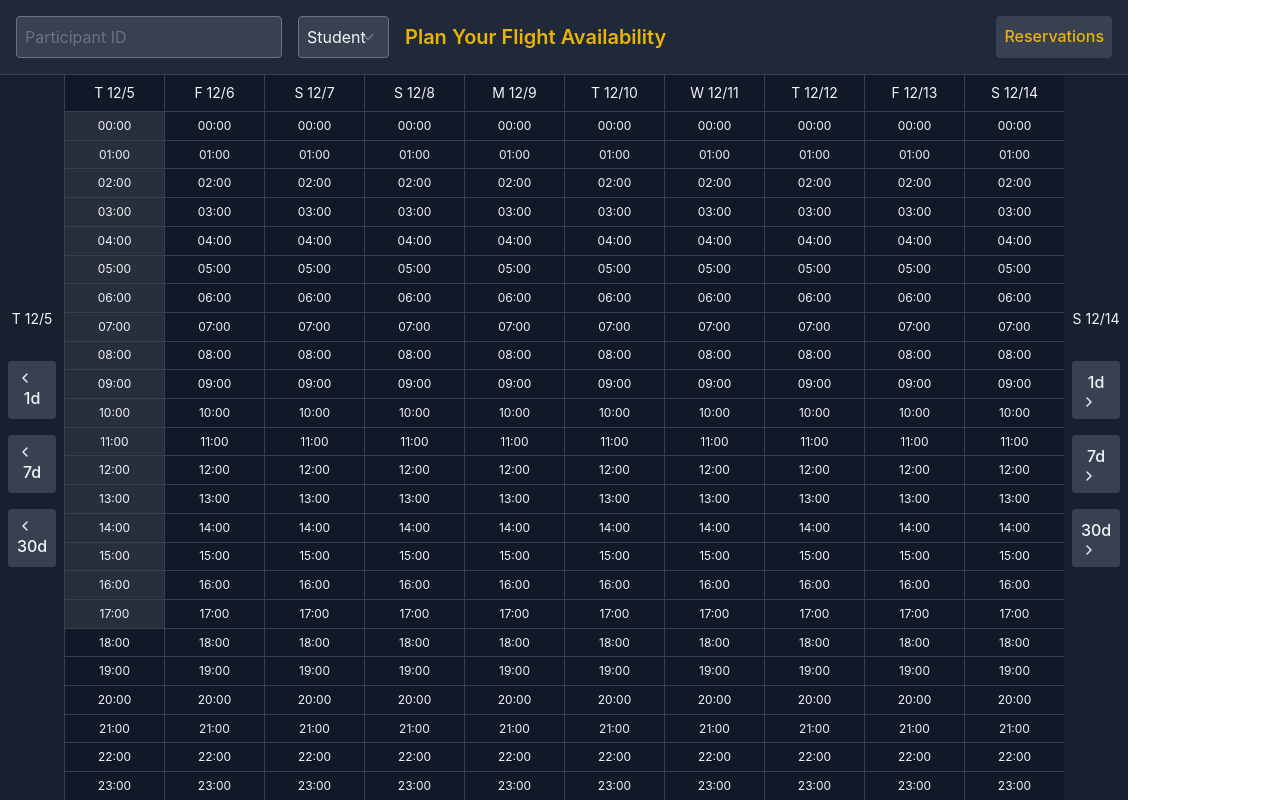
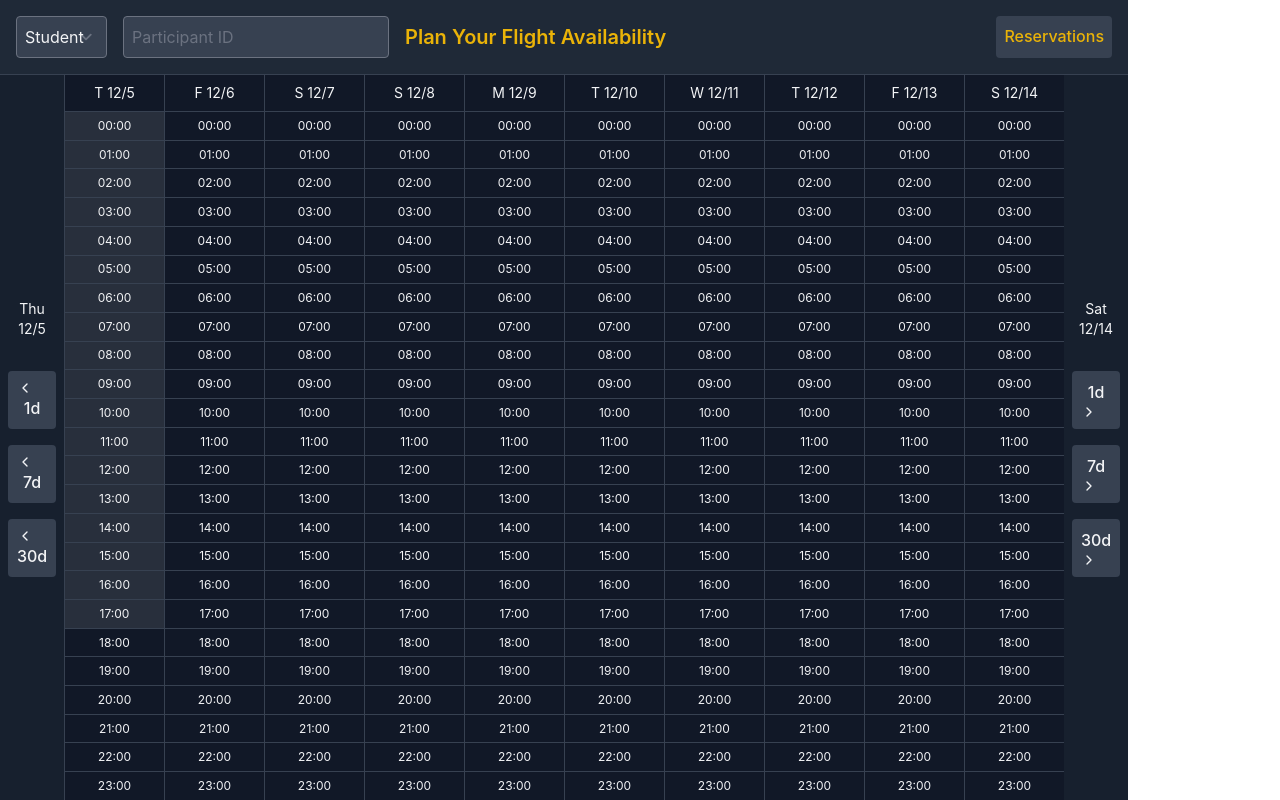
Before and after one commit to mckeeh3/wing-plan-ui, a React (Vite) app: page / in a window 1280 px wide. Built offline with nearby package versions, Linux system fonts and the light colour scheme; the HTML template or start-up script is replaced by a standard one.

Commit message:
tweaks to some of the displayted data

```diff
--- a/src/components/FlightReservation.jsx
+++ b/src/components/FlightReservation.jsx
@@ -246,6 +246,19 @@ const FlightReservation = () => {
     return `${days[date.getDay()]} ${date.getMonth() + 1}/${date.getDate()}`;
   };
 
+  const formatScrollDate = (date) => {
+    if (!date) return '';
+    const days = ['Sun', 'Mon', 'Tue', 'Wed', 'Thu', 'Fri', 'Sat'];
+    return (
+      <div className='flex flex-col'>
+        <span>{days[date.getDay()]}</span>
+        <span>
+          {date.getMonth() + 1}/{date.getDate()}
+        </span>
+      </div>
+    );
+  };
+
   const isTimeSlotPast = (date, hour) => {
     const now = new Date();
     const slotTime = new Date(date);
@@ -300,12 +313,7 @@ const FlightReservation = () => {
     if (!slot) return null;
 
     if (slot.status === 'scheduled') {
-      return (
-        <div className='text-[10px] flex flex-col'>
-          <div>{slot.status}</div>
-          {slot.reservationId && <div>({slot.reservationId})</div>}
-        </div>
-      );
+      return <div className='text-[10px] flex flex-col'>{slot.reservationId && <div>({slot.reservationId})</div>}</div>;
     }
 
     if (slot.status === 'available') {
@@ -362,7 +370,7 @@ const FlightReservation = () => {
       <div className='flex flex-1 relative'>
         {/* Left Scroll Buttons */}
         <div className='absolute left-0 top-0 bottom-0 w-16 flex flex-col justify-center space-y-4 bg-gray-800 bg-opacity-50 p-2'>
-          <div className='text-sm text-center mb-4'>{visibleDays.length > 0 && formatDate(visibleDays[0])}</div>
+          <div className='text-sm text-center mb-4'>{visibleDays.length > 0 && formatScrollDate(visibleDays[0])}</div>
           <button onClick={() => handleScroll(-1)} className='p-2 bg-gray-700 rounded hover:bg-gray-600'>
             <ChevronLeft className='w-4 h-4' />
             1d
@@ -407,7 +415,7 @@ const FlightReservation = () => {
 
         {/* Right Scroll Buttons */}
         <div className='absolute right-0 top-0 bottom-0 w-16 flex flex-col justify-center space-y-4 bg-gray-800 bg-opacity-50 p-2'>
-          <div className='text-sm text-center mb-4'>{visibleDays.length > 0 && formatDate(visibleDays[visibleDays.length - 1])}</div>
+          <div className='text-sm text-center mb-4'>{visibleDays.length > 0 && formatScrollDate(visibleDays[visibleDays.length - 1])}</div>
           <button onClick={() => handleScroll(1)} className='p-2 bg-gray-700 rounded hover:bg-gray-600'>
             1d
             <ChevronRight className='w-4 h-4' />
--- a/src/components/TimeSlotScheduler.jsx
+++ b/src/components/TimeSlotScheduler.jsx
@@ -101,6 +101,19 @@ const TimeSlotScheduler = () => {
     if (!date) return '';
     const weekday = date.toLocaleString('en-US', { weekday: 'short' })[0];
     return `${weekday} ${date.getMonth() + 1}/${date.getDate()}`;
+  };
+
+  const formatScrollDate = (date) => {
+    if (!date) return '';
+    const days = ['Sun', 'Mon', 'Tue', 'Wed', 'Thu', 'Fri', 'Sat'];
+    return (
+      <div className='flex flex-col'>
+        <span>{days[date.getDay()]}</span>
+        <span>
+          {date.getMonth() + 1}/{date.getDate()}
+        </span>
+      </div>
+    );
   };
 
   const isTimeSlotPast = (date, hour) => {
@@ -208,12 +221,12 @@ const TimeSlotScheduler = () => {
       {/* Header Controls */}
       <div className='p-4 bg-gray-800 border-b border-gray-700 flex justify-between'>
         <div className='flex items-center space-x-4'>
-          <input type='text' placeholder='Participant ID' className='bg-gray-700 text-gray-100 p-2 rounded' value={participantId} onChange={handleParticipantIdChange} />
           <select className='bg-gray-700 text-gray-100 p-2 rounded' value={participantType} onChange={handleParticipantTypeChange}>
             <option value='student'>Student</option>
             <option value='instructor'>Instructor</option>
             <option value='aircraft'>Aircraft</option>
           </select>
+          <input type='text' placeholder='Participant ID' className='bg-gray-700 text-gray-100 p-2 rounded' value={participantId} onChange={handleParticipantIdChange} />
           <h1 className='text-xl font-semibold text-yellow-500'>Plan Your Flight Availability</h1>
         </div>
         <Link to='/reservations' className='p-2 bg-gray-700 rounded hover:bg-gray-600 text-yellow-500 hover:text-white'>
@@ -225,7 +238,7 @@ const TimeSlotScheduler = () => {
       <div className='flex flex-1 relative'>
         {/* Left Scroll Buttons */}
         <div className='absolute left-0 top-0 bottom-0 w-16 flex flex-col justify-center space-y-4 bg-gray-800 bg-opacity-50 p-2'>
-          <div className='text-sm text-center mb-4'>{visibleDays.length > 0 && formatDate(visibleDays[0])}</div>
+          <div className='text-sm text-center mb-4'>{visibleDays.length > 0 && formatScrollDate(visibleDays[0])}</div>
           <button onClick={() => handleScroll(-1)} className='p-2 bg-gray-700 rounded hover:bg-gray-600'>
             <ChevronLeft className='w-4 h-4' />
             1d
@@ -267,12 +280,7 @@ const TimeSlotScheduler = () => {
                           onClick={() => handleTimeSlotClick(date, hour)}
                         >
                           <div className='text-center truncate'>{String(hour).padStart(2, '0')}:00</div>
-                          {timeSlot && (
-                            <>
-                              <div className='text-xs truncate text-center'>{timeSlot.status}</div>
-                              {timeSlot.reservationId && <div className='text-xs truncate text-center'>({timeSlot.reservationId})</div>}
-                            </>
-                          )}
+                          {timeSlot && <>{timeSlot.reservationId && <div className='text-xs truncate text-center'>({timeSlot.reservationId})</div>}</>}
                         </div>
                       );
                     })}
@@ -285,7 +293,7 @@ const TimeSlotScheduler = () => {
 
         {/* Right Scroll Buttons */}
         <div className='absolute right-0 top-0 bottom-0 w-16 flex flex-col justify-center space-y-4 bg-gray-800 bg-opacity-50 p-2'>
-          <div className='text-sm text-center mb-4'>{visibleDays.length > 0 && formatDate(visibleDays[visibleDays.length - 1])}</div>
+          <div className='text-sm text-center mb-4'>{visibleDays.length > 0 && formatScrollDate(visibleDays[visibleDays.length - 1])}</div>
           <button onClick={() => handleScroll(1)} className='p-2 bg-gray-700 rounded hover:bg-gray-600'>
             1d
             <ChevronRight className='w-4 h-4' />
```
